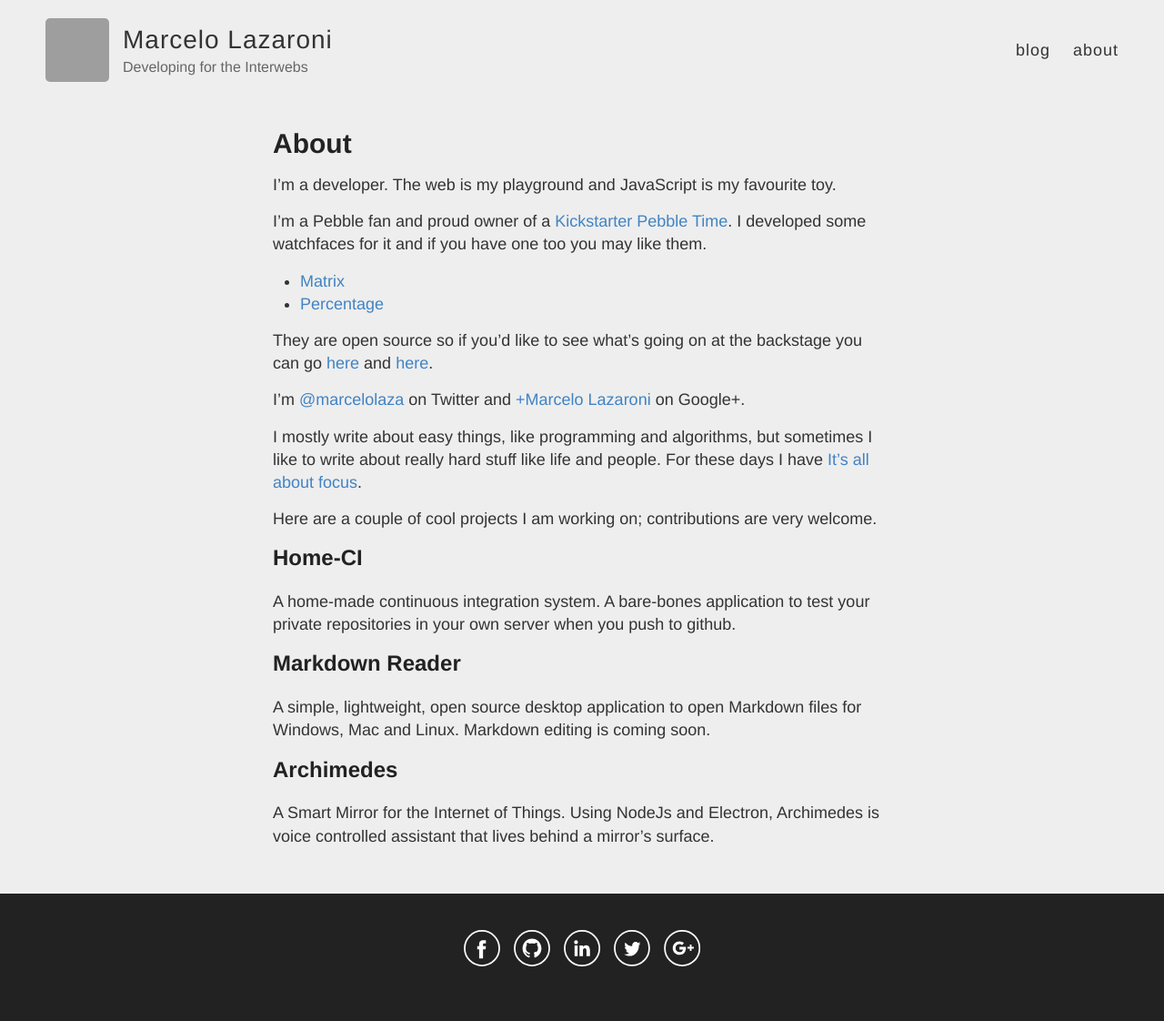
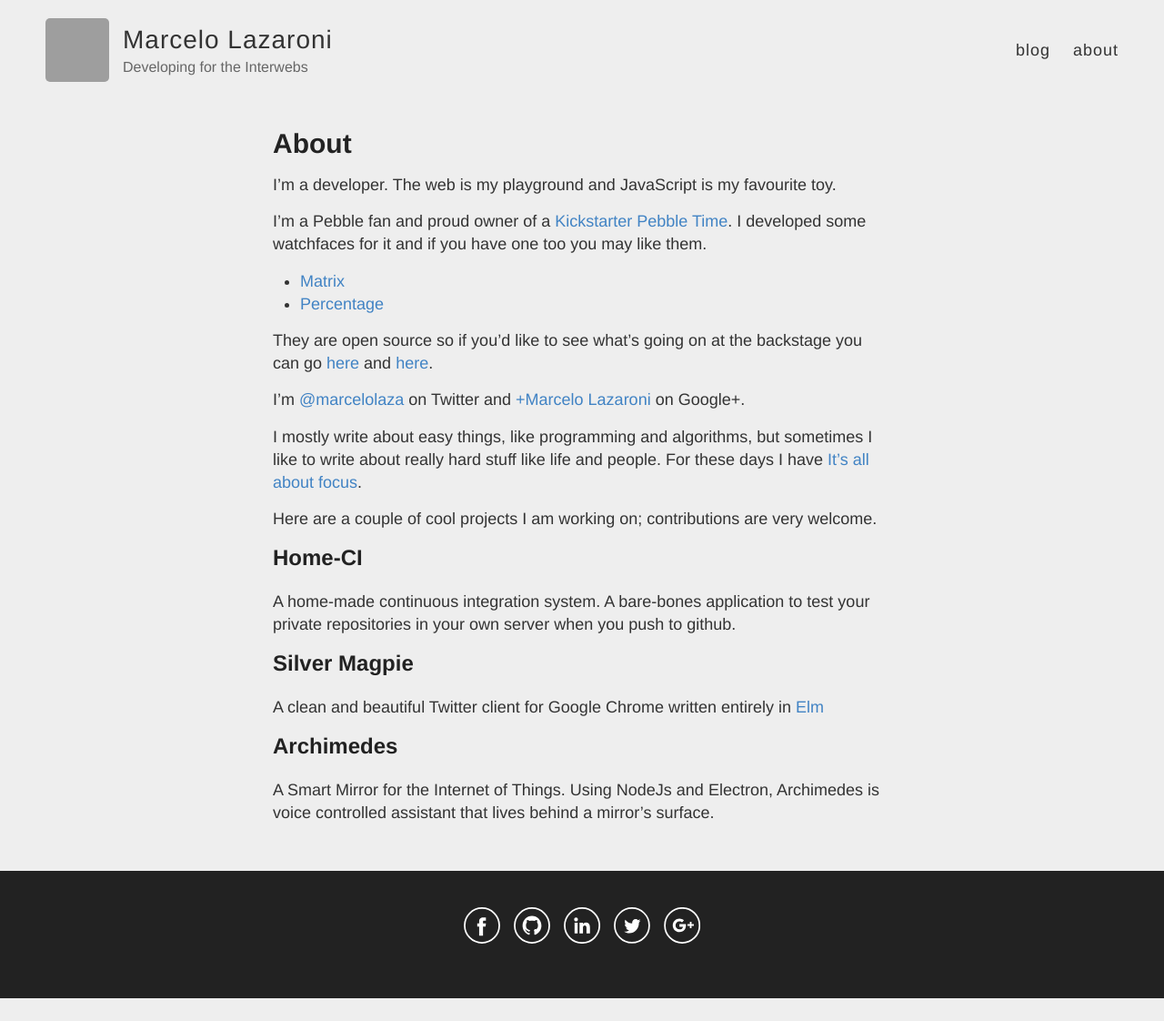
Before and after one commit to lazamar/lazamar.github.io, a Jekyll site: the page built from about.md, in a window 1280 px wide. Shown: the whole page at 91% size. Built offline with Jekyll 4.4.1, drawn with Linux system fonts in a browser that asks for light colours; after the commit the page ends 1097 px from its top, so only the background shows below that; grey boxes are pictures that could not be loaded.

Commit message:
Update About page

```diff
--- a/about.md
+++ b/about.md
@@ -24,9 +24,9 @@ Here are a couple of cool projects I am working on; contributions are very welco
 A home-made continuous integration system. A bare-bones application to test your
 private repositories in your own server when you push to github.
 
-## [Markdown Reader](https://github.com/lazamar/Markdown-Reader)
+## [Silver Magpie](https://lazamar.co.uk/silver-magpie/)
 
-A simple, lightweight, open source desktop application to open Markdown files for Windows, Mac and Linux. Markdown editing is coming soon.
+A clean and beautiful Twitter client for Google Chrome written entirely in [Elm](http://elm-lang.org/)
 
 ## [Archimedes](https://github.com/lazamar/Archimedes)
 
```
